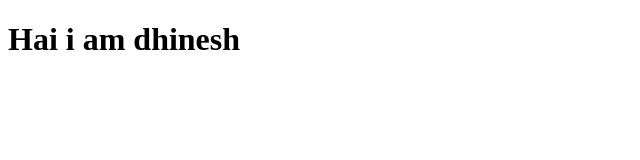
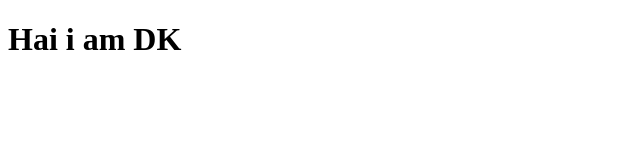
Before and after one commit to Dhinesh-Developer/sampleRepo, a plain HTML site: page index.html in a window 1280 px wide. Shown: the whole page, without its empty margins (0-640 px from the left). Drawn offline with Linux system fonts and the light colour scheme.

Commit message:
feat : index page modified

```diff
--- a/index.html
+++ b/index.html
@@ -6,6 +6,6 @@
     <title>Document</title>
 </head>
 <body>
-    <h1>Hai i am dhinesh</h1>
+    <h1>Hai i am DK</h1>
 </body>
 </html>
```
